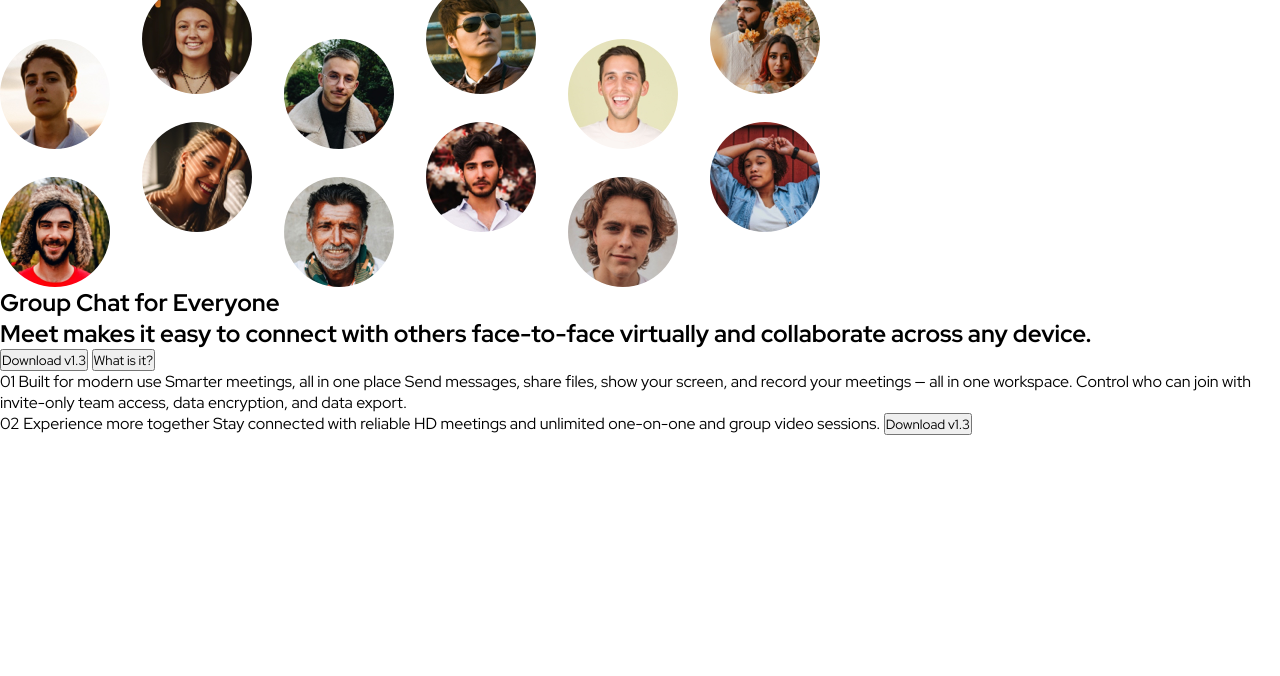
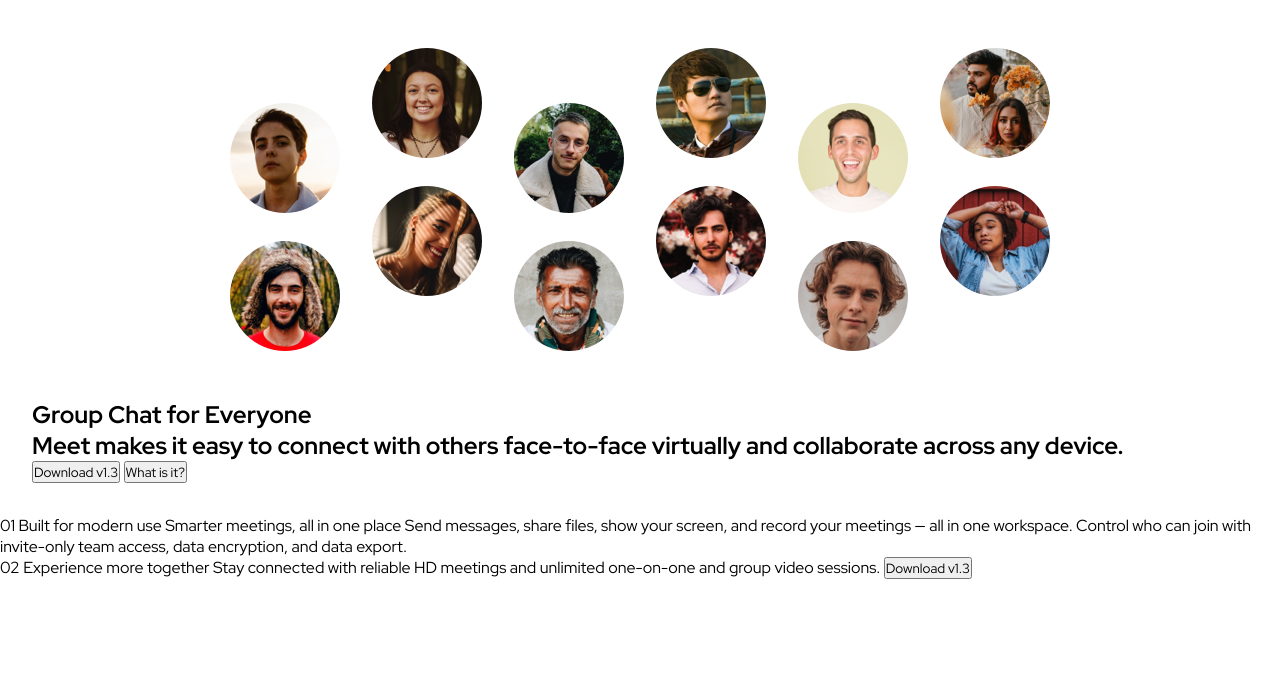
Before and after one commit to NavarroEmiliano/meet-landing-page, a plain HTML site: page public/index.html in a window 1280 px wide. Shown: the part 124-800 px from the top of the page. Drawn offline with Linux system fonts and the light colour scheme.

Commit message:
hero img

```diff
--- a/public/index.html
+++ b/public/index.html
@@ -23,9 +23,11 @@
   </header>
 
   <section class="hero">
-    <picture>
+    <picture class="hero__img-container">
       <img src="./assets/tablet/image-hero.png" alt="people image">
     </picture>
+
+    <div class="hero__content">
       <h1>
         Group Chat for Everyone
       </h1>
@@ -34,11 +36,12 @@
       </h2>
       <button>
         Download v1.3
-
       </button>
       <button>
         What is it?
       </button>
+    </div>
+
   </section>
 
   <main>
--- a/sass/_base.scss
+++ b/sass/_base.scss
@@ -19,6 +19,6 @@ body {
 
 img,
 picture {
-    max-width: 100%;
-    display: block;
+    max-inline-size: 100%;
+    block-size: auto;
 }
--- a/sass/_hero.scss
+++ b/sass/_hero.scss
@@ -0,0 +1,22 @@
+.hero {
+    display: grid;
+    grid-template-columns: 1fr;
+    align-content: center;
+    padding-block-start: 4rem;
+    padding-block-end: 2rem;
+    row-gap: 3rem;
+    overflow-x: hidden;
+
+    &__img-container {
+        inline-size: 110vw;
+        transform: translateX(-5vw);
+        display: flex;
+        justify-content: center;
+        max-block-size: 19rem;
+
+    }
+
+    &__content {
+        padding-inline: 2rem;
+    }
+}
```
Also changed, not shown: public/css/styles.css, 1 other file. Lines whose indentation alone changed are shown as unchanged.
